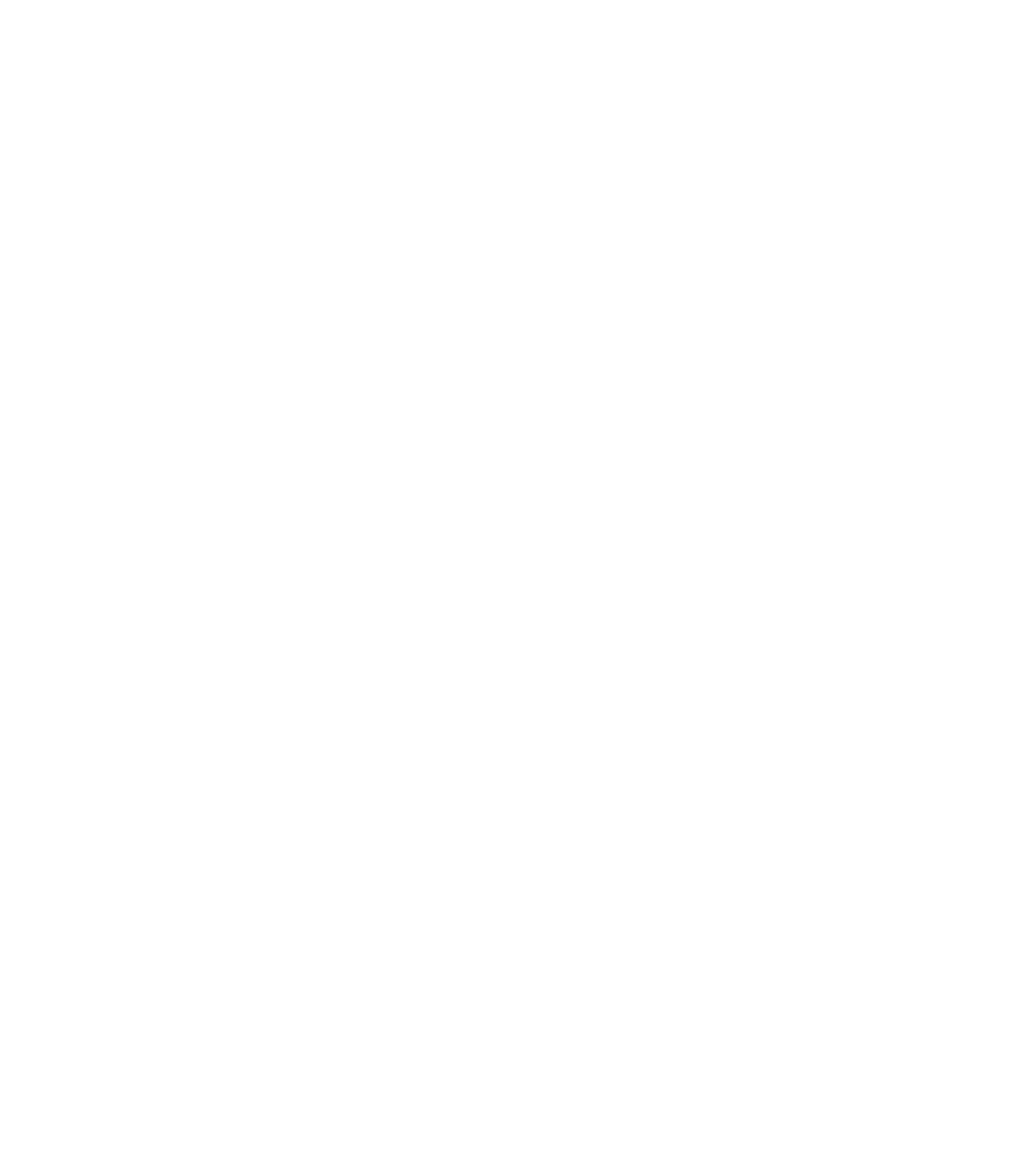
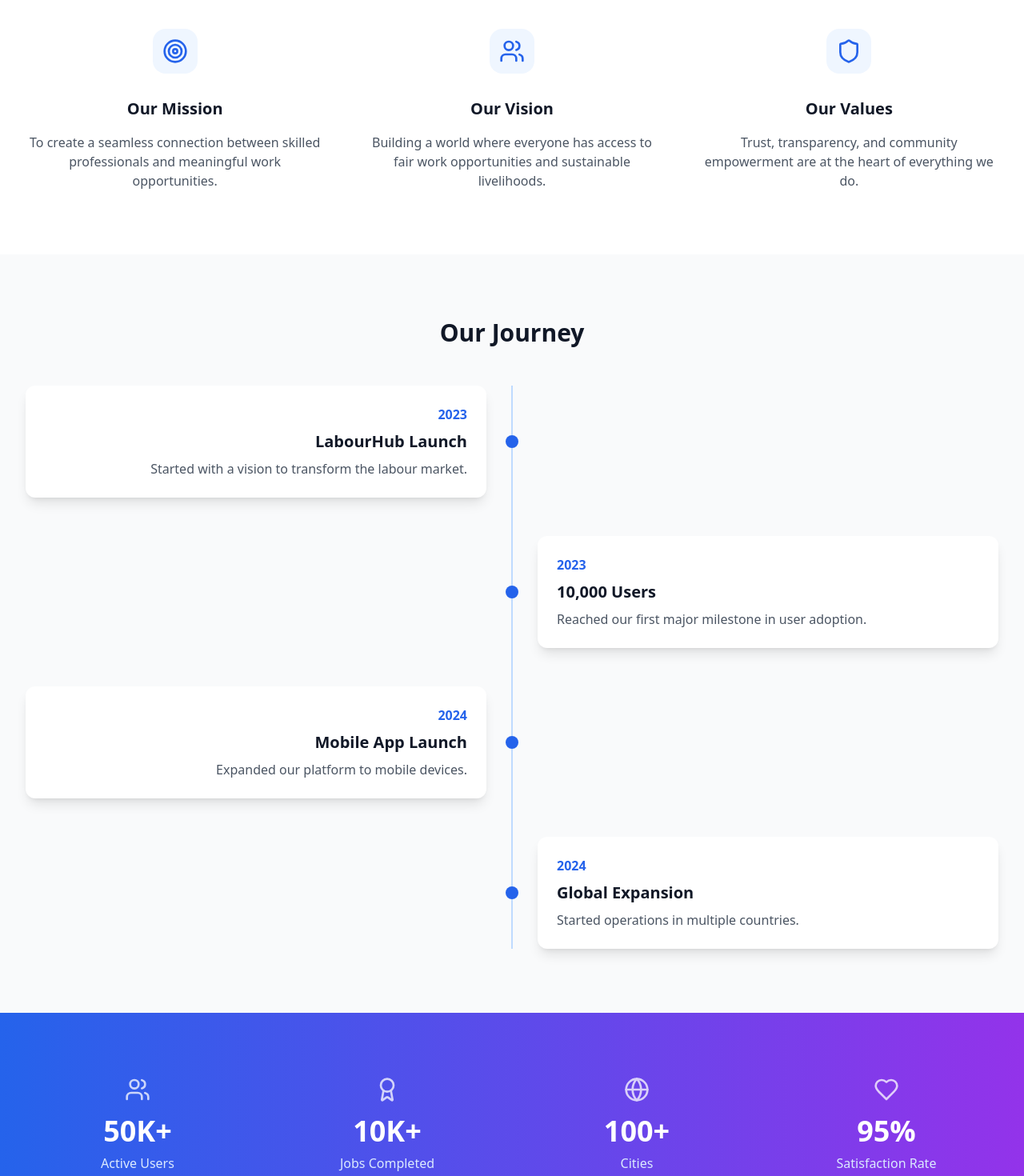
Before and after one commit to siddhant-2002/labourhub, a React (Create React App) app in the folder frontend/: page /about in a window 1280 px wide. Before the commit this address had no page. Shown: the part 380-1850 px from the top of the page at 80% size. Before the commit the page ends 800 px from the top, so only its background shows below. Built offline with nearby package versions, Linux system fonts and the light colour scheme.

Commit message:
about page

```diff
--- a/frontend/src/pages/Home.jsx
+++ b/frontend/src/pages/Home.jsx
@@ -2,7 +2,7 @@
 import Header from "../components/Header";
 import Hero from "../components/Hero";
 import Flex from "../components/Flex";
-import About from "../components/About";
+import Mission from "../components/Mission";
 import Video from "../components/Video";
 import Faq from "../components/Faq";
 import Contactus from "../components/Contactus";
@@ -11,6 +11,7 @@
 import Signup from "../pages/auth/Signup";
 import RecommendedJobs from "../pages/dashboard/RecommendedJobs";
 import Loader from "../components/Loader";
+import Aboutus from "../pages/about/Aboutus";
 
 // import WorkerProfile from "./profiles/WorkerProfile";
 // import ProvoiderProfile from "./profiles/ProvoiderProfile";
@@ -46,7 +47,7 @@
                 <Header />
                 <Hero />
                 <Flex />
-                <About />
+                <Mission />
                 <Video />
                 <Faq />
                 <Contactus />
@@ -66,6 +67,16 @@
               </>
             }
           />
+          <Route
+            path="/about"
+            element={
+              <>
+                <Header />
+                <Aboutus />
+                <Footer />
+              </>
+            }
+          />
         </Routes>
       </Router>
     </div>
--- /dev/null
+++ b/frontend/src/pages/about/Aboutus.jsx
@@ -0,0 +1,48 @@
+import React from 'react';
+import { Users, Award, Globe, Heart } from 'lucide-react';
+import MissionSection from './MissionSection';
+import Timeline from './Timeline';
+
+
+const Aboutus = () => {
+  return (
+    <div className="min-h-screen bg-gradient-to-br from-gray-50 to-white">
+      <div className="pt-24 pb-12 md:pt-32 md:pb-20">
+        <div className="max-w-7xl mx-auto px-4 sm:px-6 lg:px-8">
+          <div className="text-center">
+            <h1 className="text-4xl md:text-5xl font-bold text-gray-900 mb-6">
+              About <span className="text-blue-600">LabourHub</span>
+            </h1>
+            <p className="text-xl text-gray-600 max-w-2xl mx-auto">
+              Connecting skilled professionals with meaningful opportunities since 2023
+            </p>
+          </div>
+        </div>
+      </div>
+
+      <MissionSection />
+      <Timeline />
+
+      <div className="py-20 bg-gradient-to-r from-blue-600 to-purple-600">
+        <div className="max-w-7xl mx-auto px-4 sm:px-6 lg:px-8">
+          <div className="grid grid-cols-2 md:grid-cols-4 gap-8">
+            {[
+              { icon: Users, number: '50K+', label: 'Active Users' },
+              { icon: Award, number: '10K+', label: 'Jobs Completed' },
+              { icon: Globe, number: '100+', label: 'Cities' },
+              { icon: Heart, number: '95%', label: 'Satisfaction Rate' }
+            ].map((stat, index) => (
+              <div key={index} className="text-center text-white">
+                <stat.icon className="w-8 h-8 mx-auto mb-4 opacity-75" />
+                <div className="text-3xl md:text-4xl font-bold mb-2">{stat.number}</div>
+                <div className="text-blue-100">{stat.label}</div>
+              </div>
+            ))}
+          </div>
+        </div>
+      </div>
+    </div>
+  );
+};
+
+export default Aboutus;
--- /dev/null
+++ b/frontend/src/pages/about/MissionSection.jsx
@@ -0,0 +1,40 @@
+import React from 'react';
+import { Target, Users, Shield } from 'lucide-react';
+
+const MissionSection = () => {
+  return (
+    <div className="py-20 bg-white">
+      <div className="max-w-7xl mx-auto px-4 sm:px-6 lg:px-8">
+        <div className="grid md:grid-cols-3 gap-12">
+          {[
+            {
+              icon: Target,
+              title: 'Our Mission',
+              description: 'To create a seamless connection between skilled professionals and meaningful work opportunities.'
+            },
+            {
+              icon: Users,
+              title: 'Our Vision',
+              description: 'Building a world where everyone has access to fair work opportunities and sustainable livelihoods.'
+            },
+            {
+              icon: Shield,
+              title: 'Our Values',
+              description: 'Trust, transparency, and community empowerment are at the heart of everything we do.'
+            }
+          ].map((item, index) => (
+            <div key={index} className="text-center">
+              <div className="inline-block p-3 rounded-2xl bg-blue-50 mb-6">
+                <item.icon className="w-8 h-8 text-blue-600" />
+              </div>
+              <h3 className="text-xl font-semibold text-gray-900 mb-4">{item.title}</h3>
+              <p className="text-gray-600">{item.description}</p>
+            </div>
+          ))}
+        </div>
+      </div>
+    </div>
+  );
+}
+
+export default MissionSection;
--- /dev/null
+++ b/frontend/src/pages/about/Timeline.jsx
@@ -0,0 +1,56 @@
+import React from 'react';
+
+const Timeline = () => {
+  const milestones = [
+    {
+      year: '2023',
+      title: 'LabourHub Launch',
+      description: 'Started with a vision to transform the labour market.'
+    },
+    {
+      year: '2023',
+      title: '10,000 Users',
+      description: 'Reached our first major milestone in user adoption.'
+    },
+    {
+      year: '2024',
+      title: 'Mobile App Launch',
+      description: 'Expanded our platform to mobile devices.'
+    },
+    {
+      year: '2024',
+      title: 'Global Expansion',
+      description: 'Started operations in multiple countries.'
+    }
+  ];
+
+  return (
+    <div className="py-20 bg-gray-50">
+      <div className="max-w-7xl mx-auto px-4 sm:px-6 lg:px-8">
+        <h2 className="text-3xl font-bold text-center text-gray-900 mb-12">Our Journey</h2>
+        <div className="relative">
+          {/* Timeline line */}
+          <div className="absolute left-1/2 transform -translate-x-1/2 h-full w-0.5 bg-blue-200" />
+
+          <div className="space-y-12">
+            {milestones.map((milestone, index) => (
+              <div key={index} className={`relative flex items-center ${index % 2 === 0 ? 'justify-start' : 'justify-end'}`}>
+                <div className={`w-1/2 ${index % 2 === 0 ? 'pr-8 text-right' : 'pl-8'}`}>
+                  <div className="bg-white p-6 rounded-xl shadow-lg">
+                    <div className="text-blue-600 font-semibold mb-2">{milestone.year}</div>
+                    <h3 className="text-xl font-bold text-gray-900 mb-2">{milestone.title}</h3>
+                    <p className="text-gray-600">{milestone.description}</p>
+                  </div>
+                </div>
+                {/* Timeline dot */}
+                <div className="absolute left-1/2 transform -translate-x-1/2 w-4 h-4 bg-blue-600 rounded-full" />
+              </div>
+            ))}
+          </div>
+        </div>
+      </div>
+    </div>
+  );
+};
+
+export default Timeline;
```
Also changed, not shown: frontend/src/components/Mission.jsx (renamed from frontend/src/components/About.jsx, +11 -3 lines), frontend/src/pages/about/TeamMember.jsx (added).
